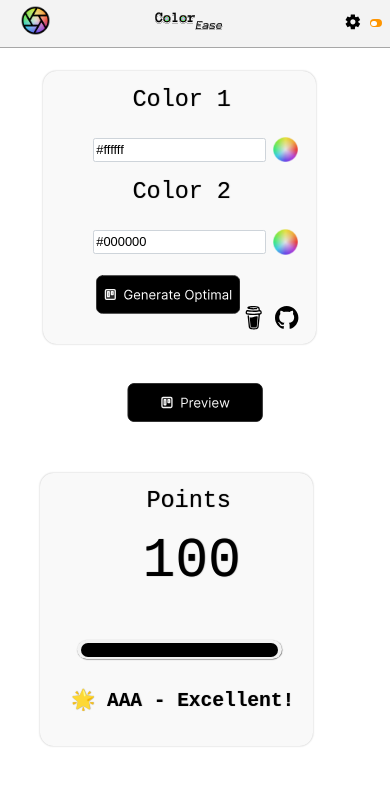
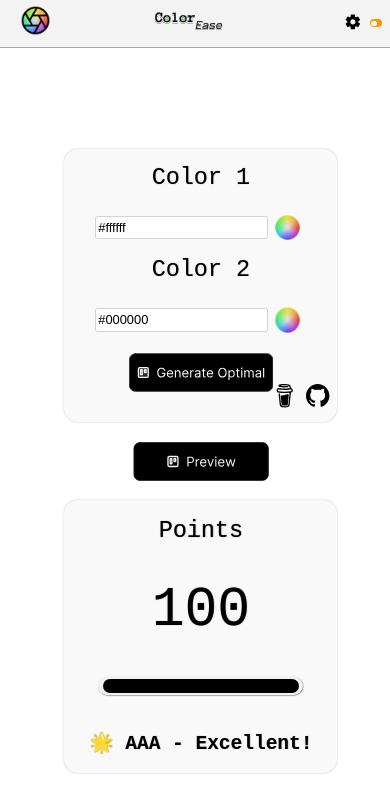
Before and after one commit to abrahammordev/ColorEase, a React (Create React App) app: page / in a window 390 px wide. Shown: the top 812 px of the page. Built offline with nearby package versions, Linux system fonts and the light colour scheme.

Commit message:
Enhance mobile responsiveness by adjusting layout and styling across mainFunctionalities components

```diff
--- a/src/App.module.css
+++ b/src/App.module.css
@@ -13,3 +13,12 @@
         align-items: center;
     }
 }
+
+@media (max-width: 700px) {
+    .appContainer {
+        display: flex;
+        flex-direction: column;
+        overflow-x: hidden;
+        align-items: center;
+    }
+}
--- a/src/components/PreviewMobile.jsx
+++ b/src/components/PreviewMobile.jsx
@@ -23,7 +23,7 @@ function PreviewMobile({ firstColor, secondColor }) {
       ),
       showCloseButton: true,
       showCancelButton: false,
-      showConfirmButton: false, // Sin botones adicionales
+      showConfirmButton: false,
       customClass: {
         popup: "swal2-preview-modal",
       },
@@ -32,7 +32,7 @@ function PreviewMobile({ firstColor, secondColor }) {
         if (popup) {
           popup.style.width = "90vw";
           popup.style.maxWidth = "none";
-          popup.style.height = "150vw";
+          popup.style.height = "170vw";
           popup.style.backgroundColor = "var(--window-color)";
           popup.style.padding = "0";
           popup.style.overflow = "hidden";
--- a/src/components/styles.module/ColorChoice.module.css
+++ b/src/components/styles.module/ColorChoice.module.css
@@ -47,7 +47,6 @@
 
   .text-input {
     font-size: 1.1em;
-    margin-left: 15vw;
   }
 
   .color-icon {
--- a/src/components/styles.module/ColorChoiceWindow.module.css
+++ b/src/components/styles.module/ColorChoiceWindow.module.css
@@ -78,36 +78,46 @@
     width: 70vw;
     box-shadow: 0 0 0.47vw rgba(20, 20, 20, 0.3);
     border-radius: 5%;
+    margin: 0;
   }
   .color-button {
     margin-top: 10vw;
-    margin-left: 10vw;
+    margin-left: auto;
+    margin-right: auto;
+    display: block;
   }
 
   .color-properties {
     margin-top: 4vw;
-    margin-left: -5vw;
+    margin-left: auto;
+    margin-right: auto;
     font-size: 3vw;
+    text-align: center;
   }
 
   .text-properties {
     margin-top: 4vw;
-    margin-left: 28vw;
+    margin-left: auto;
+    margin-right: auto;
     text-shadow: 0.104vw 0.104vw 0.26vw rgba(0, 0, 0, 0.4);
     font-size: 2em;
+    text-align: center;
   }
 
   .social-media {
     display: flex;
-    align-items: center;
-    justify-content: center;
+    justify-content: right;
     gap: 1vw;
-    margin-left: 50vw;
+    margin-left: auto;
+    margin-right: auto;
   }
-  .random-colors{
+  .random-colors {
     font-size: 1.5vw;
     margin-top: 5vw;
-    margin-left: 13.5vw;
+    margin-left: auto;
+    justify-content: center;
+    margin-right: auto;
+    text-align: center;
   }
 }
 
--- a/src/components/styles.module/ExtendedPreview.module.css
+++ b/src/components/styles.module/ExtendedPreview.module.css
@@ -122,118 +122,128 @@ p {
 }
 
 @media (max-width: 700px) {
-  .Preview {
-    margin-left: 0.2;
+  .ExtendedPreview {
     margin-bottom: 3vw;
+    display: flex;
+    flex-direction: column;
+    align-items: center;
   }
+
   p {
     text-align: justify;
   }
 
   .title {
-    font-size: 8vw;
-    margin-bottom: 1.5vw;
+    font-size: 6vw;
+    margin-bottom: 2vw;
     margin-top: 2vw;
-    text-align: justify;
+    font-weight: bold;
+    text-align: center;
   }
 
   .divider {
     width: 100%;
-    height: 0.1vw;
+    height: 0.5vw;
     background: white;
-    margin: 0.52vw 0 1.04vw;
-    margin-bottom: 2vw;
+    margin: 1vw 0 2vw;
   }
 
   .code {
     background-color: rgba(255, 255, 255, 0.1);
-    padding: 0.52vw;
+    padding: 3vw;
     border-radius: 8px;
-    font-family: "Courier New", monospace;
-    margin-bottom: 2vw;
-    font-size: 4vw;
+    margin-bottom: 3vw;
+    font-size: 3.5vw;
+    line-height: 1.4;
   }
 
   .quote {
     font-style: italic;
-    margin-bottom: 2vw;
-    font-size: 4vw;
+    margin-bottom: 3vw;
+    font-size: 3.5vw;
+    text-align: center;
   }
 
   .author {
     font-weight: bold;
-    margin-top: 0.52vw;
-    margin-bottom: 3.5vw;
-    text-align: justify;
+    margin-top: 1vw;
+    margin-bottom: 4vw;
+    text-align: center;
   }
 
   .description {
-    font-size: 3vw;
+    font-size: 3.5vw;
     line-height: 1.6;
-    margin-bottom: 1.04vw;
-    text-align: justify;
     margin-bottom: 3vw;
+    text-align: left;
   }
 
   .progress {
-    height: 0.31vw;
+    height: 1vw;
     border-radius: 3px;
     position: relative;
-    margin-bottom: 5vw;
-    font-size: 3vw;
+    margin-bottom: 4vw;
+    font-size: 3.5vw;
   }
 
   .label {
-    margin-bottom: 0.26vw;
+    margin-bottom: 1vw;
     font-weight: bold;
-    font-size: 3vw;
+    font-size: 3.5vw;
     display: block;
-    text-align: justify;
   }
 
   .input {
-    width: 97%;
-    padding: 0.52vw;
+    width: 90%;
+    padding: 2vw;
     border: none;
     border-radius: 8px;
     margin-bottom: 3vw;
-    font-size: 3vw;
-    text-align: justify;
+    font-size: 3.5vw;
+    text-align: left;
   }
 
   .radioLabel {
-    margin-bottom: 0.52vw;
-    font-size: 3vw;
+    margin-bottom: 1vw;
+    font-size: 3.5vw;
     text-align: justify;
   }
 
   .radioGroup {
     display: flex;
-    gap: 0.52vw;
-    margin-bottom: 1.5vw;
-    font-size: 3vw;
+    flex-wrap: wrap;
+    gap: 2vw;
+    margin-bottom: 3vw;
+    font-size: 3.5vw;
+    justify-content: center;
   }
 
   .buttonContainer {
     text-align: center;
+    margin-bottom: 3vw;
   }
 
   .button {
     display: inline-block;
-    padding: 0.52vw 1.04vw;
+    padding: 2vw 4vw;
     border-radius: 20px;
     text-decoration: none;
     font-weight: bold;
-    font-size: 3vw;
-
-  }
-  .previewBox {
-    padding: 1vw;
-    border-radius: 1.56vw;
-    height: 70vw;
+    font-size: 3.5vw;
+    background-color: transparent;
+    color: inherit;
   }
 
-  .Preview {
-    justify-items: right;
+  .previewBox {
+    padding: 2vw;
+    border-radius: 5vw;
+    height: 170vw;
+    width: 80vw;
+    box-sizing: border-box;
+  }
+
+  .ExtendedPreview {
+    padding: 0 3vw;
+    box-sizing: border-box;
   }
 }
--- a/src/components/styles.module/MainFunctionalities.module.css
+++ b/src/components/styles.module/MainFunctionalities.module.css
@@ -7,10 +7,12 @@
 
 @media (max-width: 700px) {
   .mainFunctionalities {
-    margin-top: 15vw;
     display: flex;
+    height: 100vh;
     flex-direction: column;
     align-items: center;
     justify-content: center;
-    gap: 10vw;}
+    gap: 5vw;
+    margin-top: 10vw;
+  }
 }
--- a/src/components/styles.module/Points.module.css
+++ b/src/components/styles.module/Points.module.css
@@ -54,25 +54,31 @@
     height: 70vw;
     display: flex;
     flex-direction: column;
+    margin: auto;
+    align-items: center;
+    justify-content: center;
   }
 
   .points-properties {
     font-size: 6vw;
     text-align: center;
     text-shadow: 0.104vw 0.104vw 0.26vw rgba(0, 0, 0, 0.6);
+    margin: auto;
   }
 
   .points {
     text-align: center;
     font-size: 14vw;
     text-shadow: 0.104vw 0.104vw 0.26vw rgba(0, 0, 0, 0.6);
+    margin: auto;
   }
 
   .progress-bar-cover {
     box-shadow: 0.104vw 0.104vw 0.26vw rgba(0, 0, 0, 0.6);
     border-radius: 3.125vw;
-    align-items: center;
-    margin-left:8vw
+    align-items: left;
+    justify-content: left;
+    margin: auto;
   }
 
   .progress-bar {
@@ -82,6 +88,7 @@
   .standard-results {
     margin-top: 2.5vw;
     text-align: center;
+    margin: auto;
   }
 
   .contrast-level {
@@ -89,6 +96,7 @@
     text-shadow: 0.104vw 0.104vw 0.26vw rgba(0, 0, 0, 0.4);
     font-weight: bold;
     text-align: center;
+    margin: auto;
   }
 }
 
--- a/src/components/styles.module/PointsWindow.module.css
+++ b/src/components/styles.module/PointsWindow.module.css
@@ -11,6 +11,10 @@
 
 @media (max-width: 700px) {
   .PointsWindow {
+    display:flex;
+    align-items: center;
+    justify-content: center;
+    margin: 0 auto;
     height: 70vw;
     width: 70vw;
     box-shadow: 0 0 0.47vw rgba(20, 20, 20, 0.3);
--- a/src/components/styles.module/PreviewMobile.module.css
+++ b/src/components/styles.module/PreviewMobile.module.css
@@ -8,5 +8,5 @@
     display:block;
     width: 37vw;
     height: 10vw;
-    margin-left: 16vw;}
+  }
 }
```
